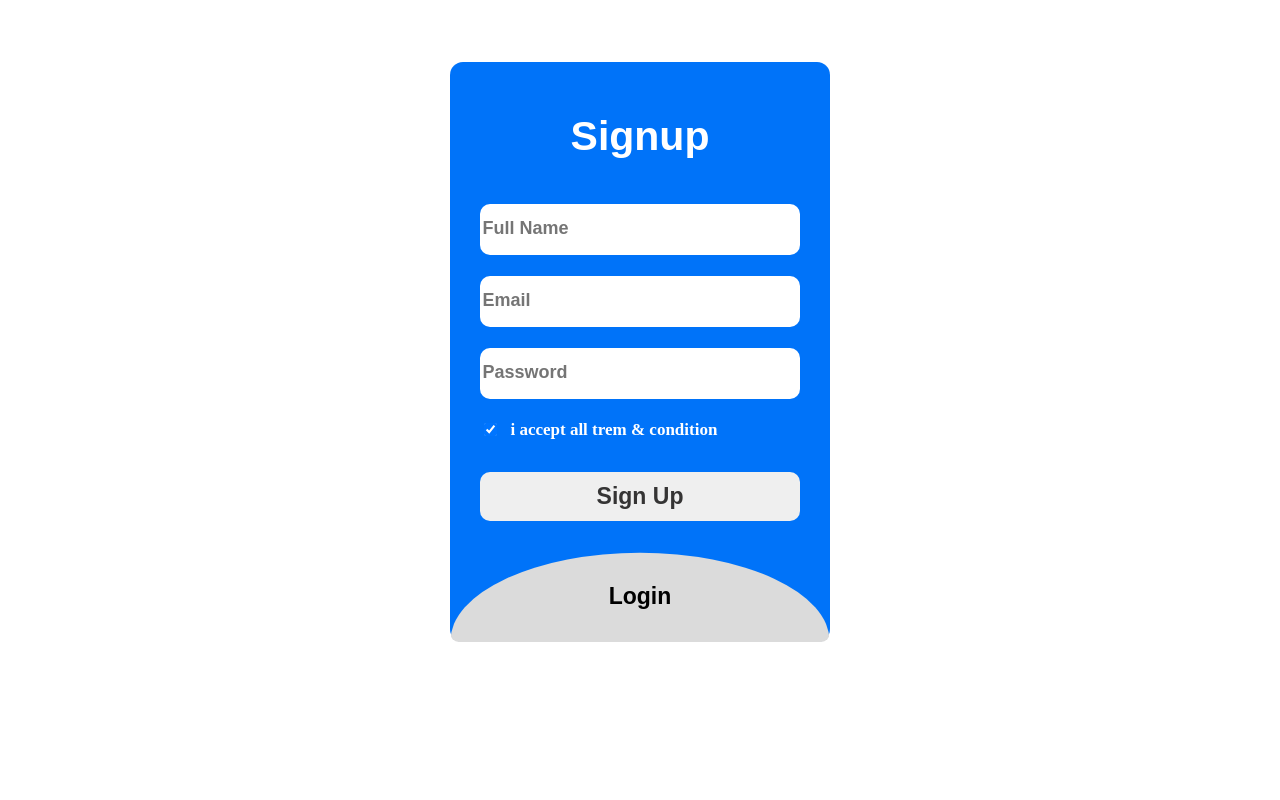
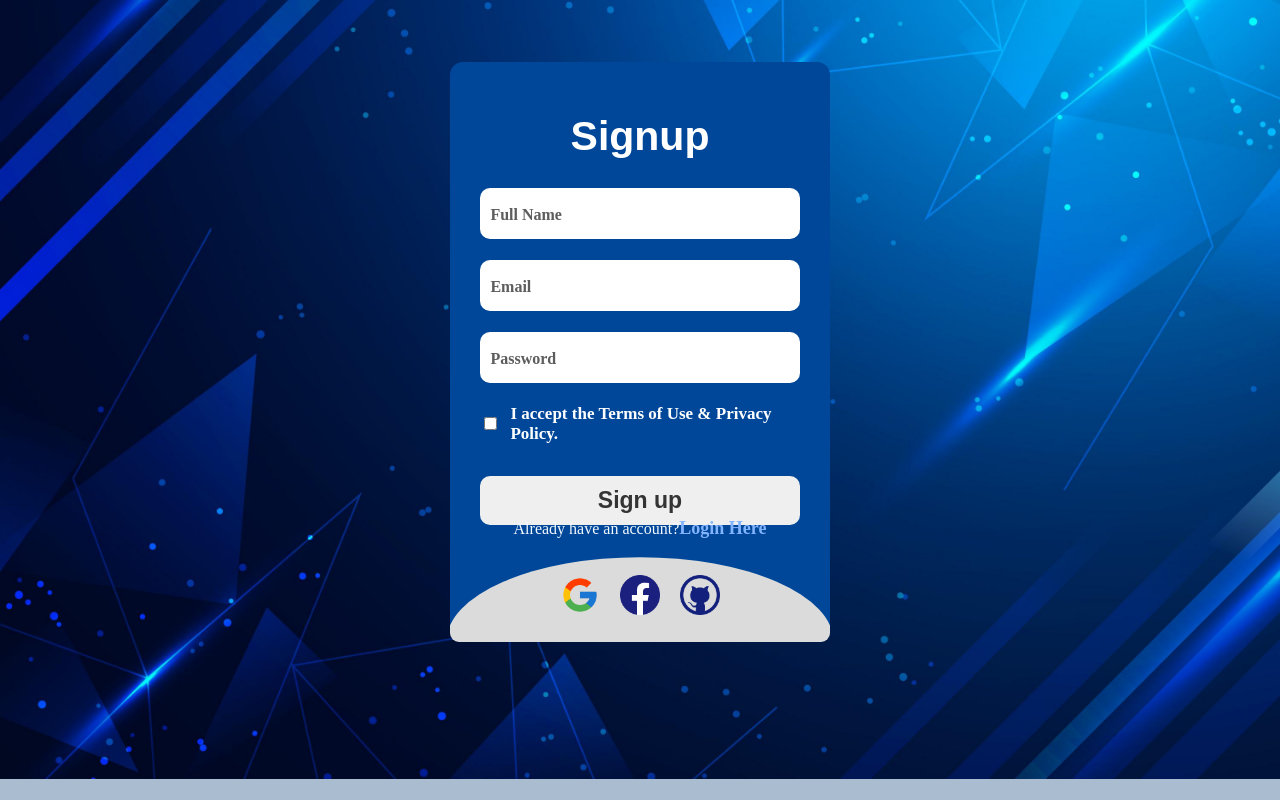
Before and after one commit to Aliareya/University_Web_Progect, a plain HTML site: page signup.html in a window 1280 px wide. Drawn offline with Linux system fonts and the light colour scheme.

Commit message:
uodate the css

```diff
--- a/css/login-singup.css
+++ b/css/login-singup.css
@@ -1,27 +1,73 @@
+body#singup-login{
+    background-image: url(../images/signupbodybackground.jpg);
+    background-position: center;
+    background-repeat: no-repeat;
+    background-size: cover;
+    background-color: #A9BCD0;
+}
+/* main container for signup page */
+
 .si_up-main-container {
     width: 30%;
     height: 580px;
-    background-color: #0073f9;
+    background-color: #004799;
     margin: 62px auto;
     border-radius: 13px;
     display: flex;
     flex-direction: column;
     justify-content: space-between;
 }
+
+form {
+    display: flex;
+    flex-direction: column;
+    gap: 20px;
+}
+
+         /* End */
+
+/* input container */
 .si_up-input {
     width: 100%;
     height: 52px;
     display: flex;
     flex-direction: column;
 }
+.si_up-input-container {
+    padding: 0px 30px;
+    height: 330px;
+}
 
+/* input style for text and conatinre */
 input[type="text"] {
     height: 49px;
     border: none;
     border-radius: 10px;
 }
 
-h1 {
+input:focus {
+    border: none;
+    outline: none;
+}
+
+.si_up-input input[type = 'text'] {
+    font-size: 20px;
+    font-weight: bold;
+    padding-left: 10px;
+}
+
+input[type="text"]::placeholder {
+    font-size: 16px;
+    font-weight: 600;
+    font-family: ui-monospace;
+    color: #5d5d5d;
+}
+
+         /* End */
+
+/* style for all text in the singup page */
+
+#si-up-title{
     font-family: sans-serif;
     text-align: center;
     color: white;
@@ -29,17 +75,24 @@ h1 {
     font-weight: bold;
     padding-top: 24px;
 }
-form {
-    display: flex;
-    flex-direction: column;
-    gap: 20px;
-}
-.si_up-input-container {
-    padding: 0px 30px;
-    height: 330px;
+
+#si-up_condition-text{
+    font-size: 17px;
+    font-weight: 700;
+    color: white;
 }
 
-button {
+#login-here-style{
+    font-size: 18px;
+    font-weight: 600;
+    color: #81b3ff;
+    text-decoration: none;
+}
+
+         /* End */
+
+/* style for button */
+#si-up-btn{
     height: 50px;
     color: #353434;
     border-radius: 10px;
@@ -48,31 +101,31 @@ button {
     font-size: 23px;
     font-weight: 700;
     font-family: sans-serif;
+    cursor: pointer;
 }
+#si-up-btn:hover {
+    background: #0083ff;
+}
+      /* End */
 
-input[type="text"]::placeholder {
-    font-size: 18px;
-    font-weight: 700;
-}
+/* style for bottom shape container */
+
 .si-up-condition {
     margin-bottom: 32px;
     display: flex;
     gap: 10px;
     align-items: center;
 }
-span {
-    font-size: 17px;
-    font-weight: 700;
-    color: white;
-}
+
 .si_up-shep {
     display: flex;
     justify-content: center;
+    gap: 20px;
     align-items: center;
     width: 100%;
     height: 92px;
     background-color: #dbdbdb;
-    clip-path: ellipse(50% 96% at 50% 99%);
+    clip-path: ellipse(51% 96% at 50% 99%);
     border-radius: 9px;
 }
 .si_up-shep a {
@@ -82,3 +135,5 @@ span {
     text-decoration: none;
     font-weight: 600;
 }
+
+     /* End */
--- a/js/login-signup.js
+++ b/js/login-signup.js
@@ -2,19 +2,12 @@ let name = document.getElementById('name');
 let email= document.getElementById('email');
 let pass = document.getElementById('password');
 let cheek= document.getElementById('cheek');
-let btn  = document.getElementById('btn');
-console.log(name);
-console.log(email);
-console.log(pass);
-console.log(cheek);
-console.log(btn);
-
-
-cheek.style.border='2px solid red';
-//create and event for check box
-
-if(cheek.checked){
-    console.log("ok")
-}else {
-    console.log("no")
-}
+let btn  = document.getElementById('si-up-btn');
+btn.addEventListener("click", function(e) {
+    e.preventDefault();
+    if (pass.value === "") {
+        pass.setAttribute('placeholder', "Password Field Cannot be Empty");
+        pass.style.border = '2px solid red';
+        pass.style.color = 'red';
+    }
+});
--- a/signup.html
+++ b/signup.html
@@ -6,9 +6,9 @@
     <link rel="stylesheet" href="./css/login-singup.css">
     <title>Sign Up</title>
 </head>
-<body>
+<body id="singup-login">
     <div class="si_up-main-container">
-        <h1>Signup</h1>
+        <h1 id="si-up-title">Signup</h1>
         <div class="si_up-input-container">
             <form method="" action="">
                 <div class="si_up-input">
@@ -22,15 +22,18 @@
                 </div>
                 <div class="si_up-input">
                     <div class="si-up-condition">
-                        <input type="checkbox" id="cheek" checked ><span>i accept all trem & condition</span>
-
+                        <input type="checkbox" id="cheek"><span id="si-up_condition-text">I accept the Terms of Use & Privacy Policy.</span>
                     </div>
-                    <button type="submit" name="sing-up" id="btn"> Sign Up </button>
+                    <button type="submit" name="sing-up" id="si-up-btn"> Sign up </button>
                 </div>
             </form>
         </div>
+        <p style="color: aliceblue; text-align: center;">Already have an account?<a id="login-here-style" href="login.html">Login Here</a>
+        </p>
         <div class="si_up-shep">
-            <a href="">Login</a>
+            <a href=""><img width="40px" height="40px" src="/images/google.png" alt=""></a>
+            <a href=""><img width="40px" height="40px" src="/images/facebook.png" alt=""></a>
+            <a href=""><img width="40px" height="40px" src="/images/github.png" alt=""></a>
         </div>
     </div>
     <script src="./js/login-signup.js"></script>
```
Also changed, not shown: images/facebook.png (added), images/github.png (added), images/google.png (added), images/signupbodybackground.jpg (added).
